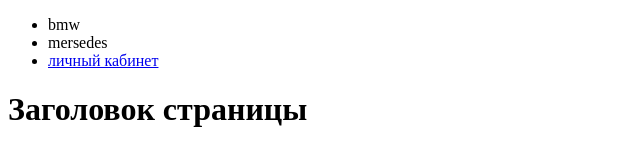
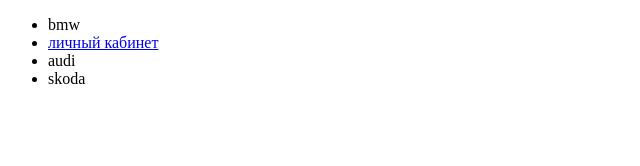
Before and after one commit to skyandy1891/learn-DOM, a plain HTML site: page index.html in a window 1280 px wide. Shown: the whole page, without its empty margins (0-640 px from the left). Drawn offline with Linux system fonts and the light colour scheme.

Commit message:
add element in other places of list

```diff
--- a/index.html
+++ b/index.html
@@ -8,8 +8,9 @@
   </head>
   <body>
     <ul class="cars">
-      <li class="cars-item-1"></li>
-      <li class="cars-item-2"></li>
+      <li class="cars-item-1">bmw</li>
+      <li class="cars-item-2">audi</li>
+      <li class="cars-item-3">skoda</li>
     </ul>
     <script src="./src/js-test.js"></script>
   </body>
--- a/src/js-test.js
+++ b/src/js-test.js
@@ -1,24 +1,30 @@
 const listEl = document.querySelector(".cars");
+
 // console.log(listEl);
 // создаём элемент (заголовок)
-const titleEl = document.createElement("h1");
+// const titleEl = document.createElement("h1");
+
 // даём класс элементу
-titleEl.classList.add("page-title");
+// titleEl.classList.add("page-title");
+
 // даём заголовок элементу
-titleEl.textContent = "Заголовок страницы";
+// titleEl.textContent = "Заголовок страницы";
+
 // console.log(titleEl);
 // добавляем элемент на страницу
 // appendChild добавляет элемент в конец body
-document.body.appendChild(titleEl);
 
-// добавляем изображение в наш список элементов. опять же В КОНЕЦ!!!
+// document.body.appendChild(titleEl);
+
+// ============================добавляем изображение в наш список элементов. опять же В КОНЕЦ!!!
 // const imgEl = document.createElement("img");
 // imgEl.src = "https://www.goodfon.ru/wallpaper/devushka-leto-plyazh-2559.html";
 // imgEl.width = 480;
 // imgEl.alt = "beach";
 // listEl.appendChild(imgEl);
 
-// ===================добавляем пункты меню===============
+// ============================добавляем пункты меню===============
+
 const navItemEl = document.createElement("li");
 navItemEl.classList.add("nav-item");
 
@@ -30,27 +36,21 @@
 // вкладываем ссылку в li
 navItemEl.appendChild(navLinkEl);
 
-// вкладываем li в список машин (listEl)
-listEl.appendChild(navItemEl);
-console.log(listEl);
+// ===firstElementChild (в начало списка)===
+// ===lastElementChild (в конец списка)===
+// ===children[index] (перед дюбым элементом, индекс которого мы укажем)===
 
-// ======================= test =======================
-// const inputEl = document.createElement("field");
-// inputEl.classList.add("input");
-// inputEl.textContent = "форма для заполнения";
+// добавляем li в начало списка
 
-// const locListEl = document.createElement("ul");
-// locListEl.classList.add("my-list");
-// locListEl.textContent = "локальный список";
+// с помощью insertBefore вкладываем li в список cars (listEl) ПЕРВЫМ В СПИСКЕ!!!
+listEl.insertBefore(navItemEl, listEl.firstElementChild);
 
-// inputEl.appendChild(locListEl);
-// listEl.appendChild(inputEl);
+// добавляем li в перед последним элементом списка
 
-const firstCarEl = document.querySelector(".cars-item-1");
-firstCarEl.textContent = "bmw";
+// insertBefore если нужно вставить перед последним... то lastElementChild
+listEl.insertBefore(navItemEl, listEl.lastElementChild);
 
-console.log(firstCarEl);
+// добавляем li в перед любым элементом списка
 
-const secondCarEl = document.querySelector(".cars-item-2");
-secondCarEl.textContent = "mersedes";
-console.log(secondCarEl);
+// с помощью children[index] можно поставить перед любым элементом
+listEl.insertBefore(navItemEl, listEl.children[1]);
```
